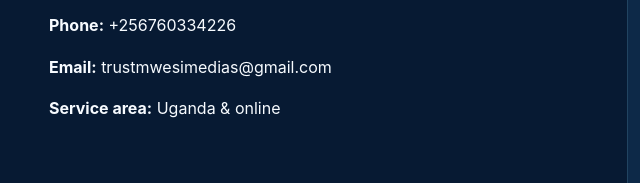
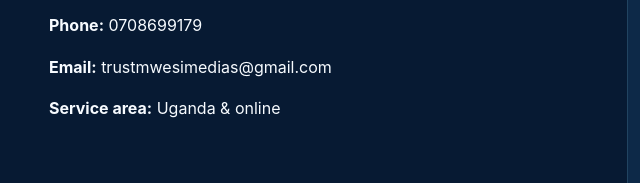
Before and after one commit to Stevie44-code/Mwesimedia.github.io, a plain HTML site: page contact.html in a window 1280 px wide. Shown: the part 798-981 px from the top of the page, 31-671 px from the left. Drawn offline with Linux system fonts and the light colour scheme.

Commit message:
Update contact.html

```diff
--- a/contact.html
+++ b/contact.html
@@ -6,7 +6,7 @@
 </nav></div></header>
 
 <main><section class="hero"><div class="container"><div class="eyebrow">Contact Us</div><h1>Let's work together.</h1><p>Tell us what you need and we will get back to you.</p></div></section>
-<section><div class="container split"><div><h2>Reach Trust Mwesimedia Services</h2><p class="notice">Use the form to send an enquiry. Replace the placeholder contact details below with your official phone number, email and address before publishing.</p><p><strong>Phone:</strong> +256760334226</p><p><strong>Email:</strong> trustmwesimedias@gmail.com</p><p><strong>Service area:</strong> Uganda & online</p></div><div class="panel"><form action="mailto:trustmwesimedas@gmail.com" method="post" enctype="text/plain"><label>Name<input name="name" required></label><label>Email<input type="email" name="email" required></label><label>Phone<input name="phone"></label><label>Message<textarea name="message" required></textarea></label><button class="btn primary" type="submit">Send Enquiry</button></form></div></div></section></main>
+<section><div class="container split"><div><h2>Reach Trust Mwesimedia Services</h2><p class="notice">Use the form to send an enquiry. Replace the placeholder contact details below with your official phone number, email and address before publishing.</p><p><strong>Phone:</strong> 0708699179</p><p><strong>Email:</strong> trustmwesimedias@gmail.com</p><p><strong>Service area:</strong> Uganda & online</p></div><div class="panel"><form action="mailto:trustmwesimedas@gmail.com" method="post" enctype="text/plain"><label>Name<input name="name" required></label><label>Email<input type="email" name="email" required></label><label>Phone<input name="phone"></label><label>Message<textarea name="message" required></textarea></label><button class="btn primary" type="submit">Send Enquiry</button></form></div></div></section></main>
 
 <footer><div class="container footer-grid"><div>© 2018-2026 Trust Mwesimedia Services</div></div></footer>
 </body></html>
```
